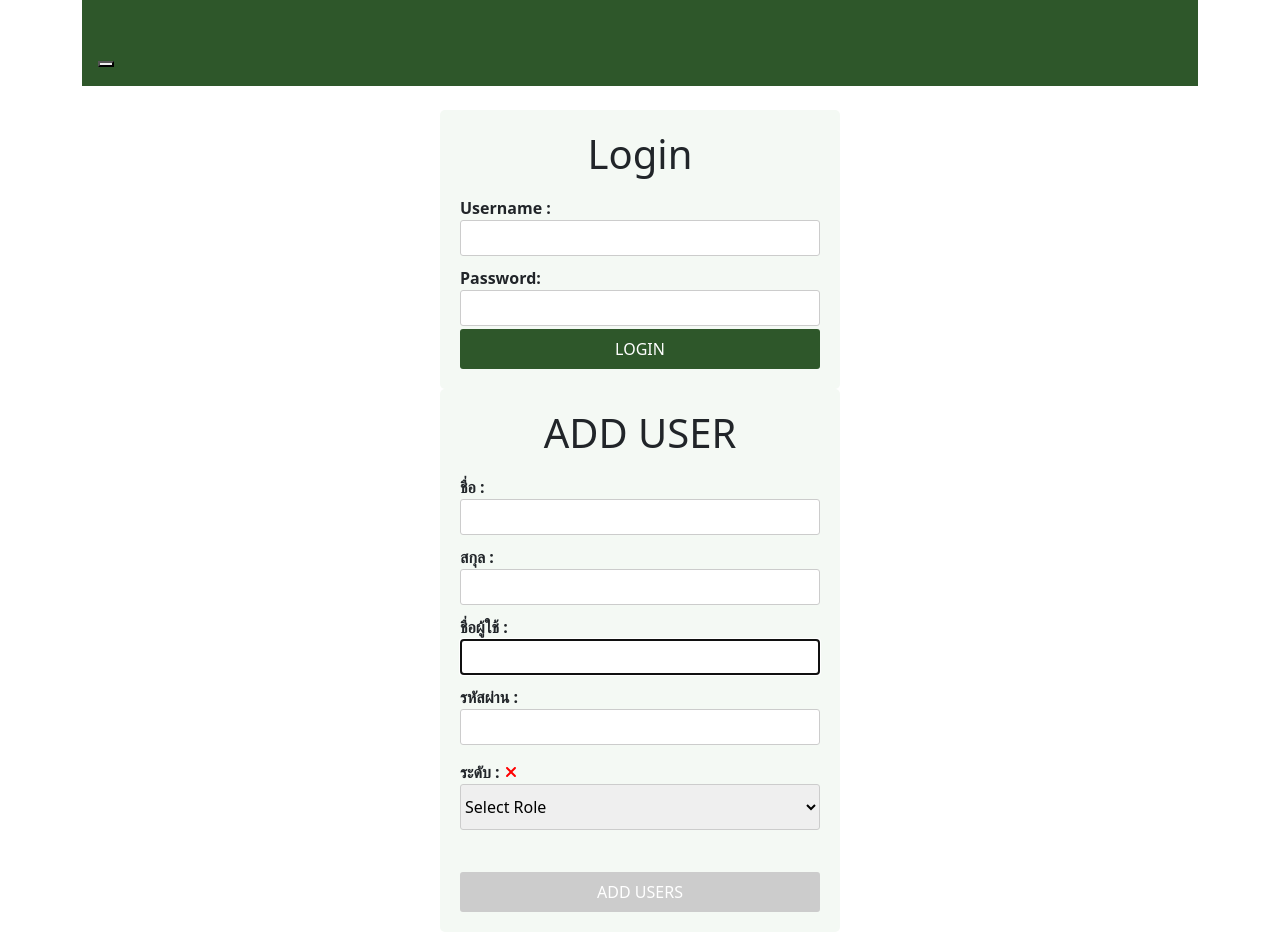
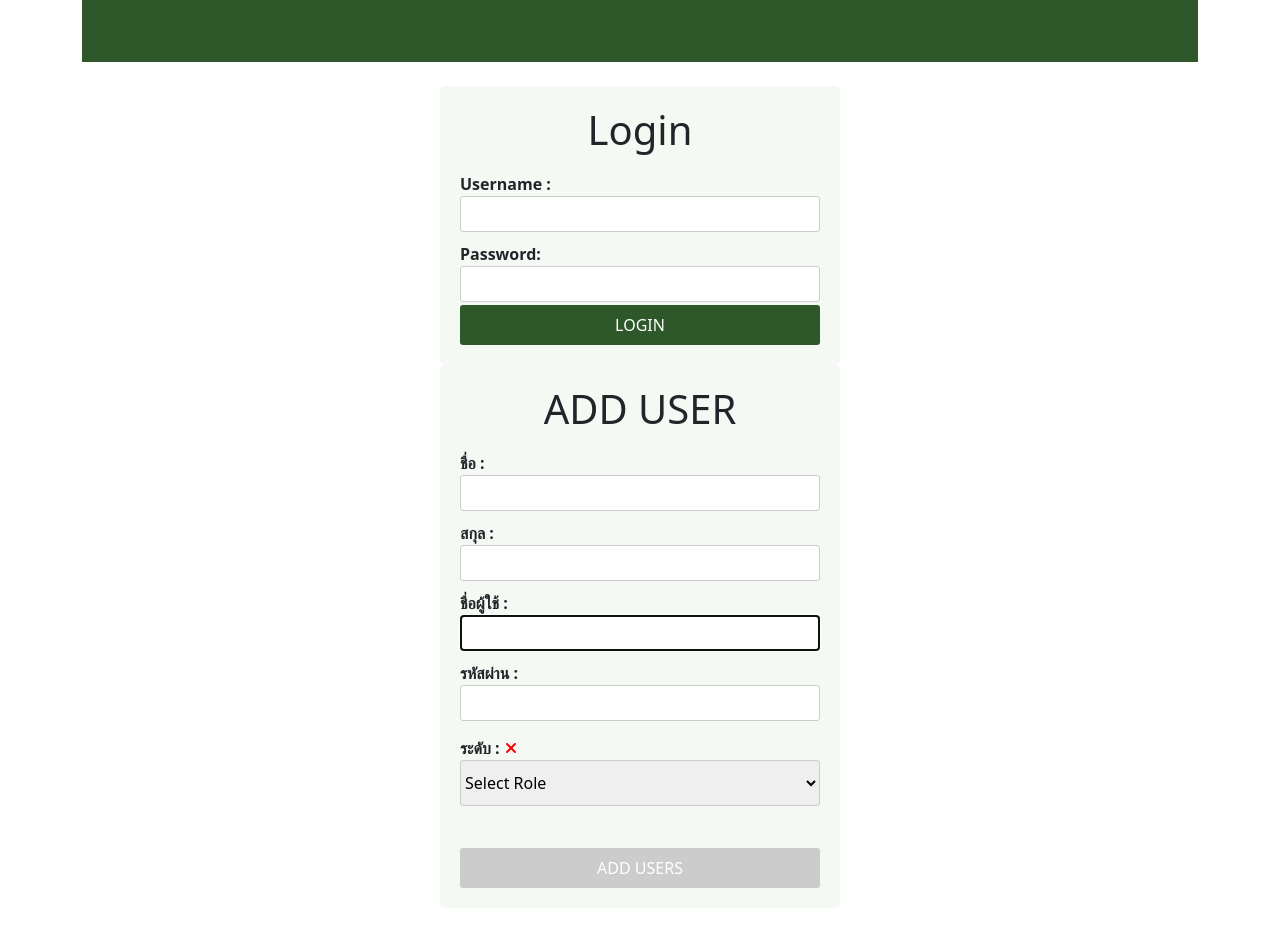
Before and after one commit to WitsaKrm/Fullstack_CEP, a React (Create React App) app in the folder frontend/: page /login in a window 1280 px wide. After the commit the page ends 908 px from the top, so only its background shows below. Built offline with nearby package versions, Linux system fonts and the light colour scheme.

Commit message:
update header

```diff
--- a/frontend/src/components/header/header.module.css
+++ b/frontend/src/components/header/header.module.css
@@ -1,19 +1,46 @@
-.headercontainer{
+.headercontainer {
   background-color: #2e572a;
   margin-bottom: 24px;
 }
+
 .header {
-      margin: 0px;
   padding: 16px;
   display: flex;
   justify-content: space-between;
   align-items: center;
 }
-    .header a{
+
+.header a {
   color: aliceblue;
   font-size: 20px;
   text-decoration: none;
 }
-    .navlink a{
+.headerNav {
+  display: flex;
+  justify-content: space-between; /* Corrected property value */
+  align-items: center;
+}
+.navlink a {
   margin: 0px 8px;
+  padding: 8px 16px; /* Add padding to make links more clickable */
+  border-radius: 4px; /* Add border-radius for a button-like appearance */
+  transition: background-color 0.2s; /* Add a smooth hover effect */
 }
+
+.logoutButton {
+  background: none;
+  border: none;
+  color: white;
+  cursor: pointer;
+  display: flex;
+  align-items: center;
+  font-size: 18px; /* Adjust the font size */
+  margin-left: 16px; /* Add spacing between the text and icon */
+  transition: background-color 0.2s;
+}
+.logoutButton :hover {
+  background-color: #4a813c; /* Change the background color on hover */
+  color: white; /* Change text color on hover */
+}
+
+/* Add styles for FontAwesome icon if needed */
```
Lines whose indentation alone changed are shown as unchanged.
